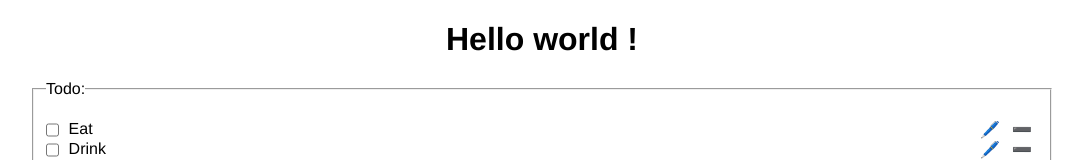
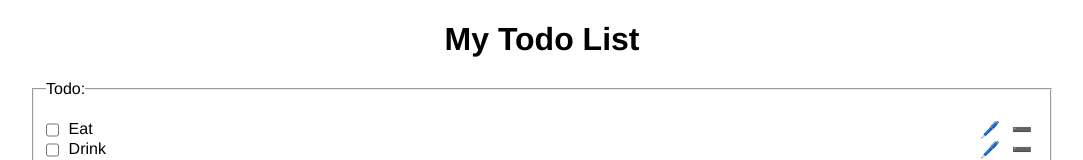
Before and after one commit to jneda/react-todolist, a React (Create React App) app: page / in a window 1280 px wide. Shown: the top 160 px of the page, without its empty margins (98-1181 px from the left). Built offline with nearby package versions, Linux system fonts and the light colour scheme.

Commit message:
fix: update title

```diff
--- a/src/App.js
+++ b/src/App.js
@@ -5,7 +5,7 @@ import './App.css';
 function App() {
   return (
     <div className="app">
-      <h1>Hello world !</h1>
+      <h1>My Todo List</h1>
       <TodoList />
     </div>
   );
```
